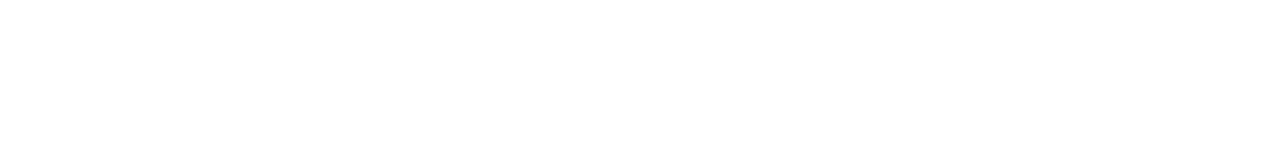
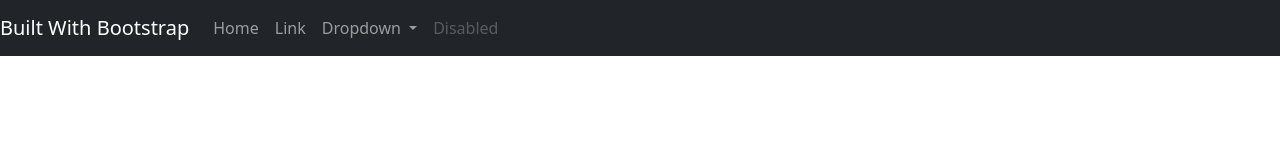
Before and after one commit to cgtodd85/team-profile-generator, a website: page src/html-css-mockup/index.html in a window 1280 px wide. Drawn offline with nearby package versions, Linux system fonts and the light colour scheme.

Commit message:
add bootstrap navbar

```diff
--- a/src/html-css-mockup/index.html
+++ b/src/html-css-mockup/index.html
@@ -17,5 +17,61 @@
     ></script>
     <title>Document</title>
   </head>
-  <body></body>
+  <body>
+    <nav class="navbar navbar-expand-lg navbar-dark bg-dark">
+      <a class="navbar-brand" href="#">Built With Bootstrap</a>
+      <button
+        class="navbar-toggler"
+        type="button"
+        data-toggle="collapse"
+        data-target="#navbarSupportedContent"
+        aria-controls="navbarSupportedContent"
+        aria-expanded="false"
+        aria-label="Toggle navigation"
+      >
+        <span class="navbar-toggler-icon"></span>
+      </button>
+
+      <div class="collapse navbar-collapse" id="navbarSupportedContent">
+        <ul class="navbar-nav">
+          <li class="nav-item active">
+            <a class="nav-link" href="#"
+              >Home <span class="sr-only">(current)</span></a
+            >
+          </li>
+          <li class="nav-item">
+            <a class="nav-link" href="#">Link</a>
+          </li>
+          <li class="nav-item dropdown">
+            <a
+              class="nav-link dropdown-toggle"
+              href="#"
+              id="navbarDropdown"
+              role="button"
+              data-toggle="dropdown"
+              aria-haspopup="true"
+              aria-expanded="false"
+            >
+              Dropdown
+            </a>
+            <div class="dropdown-menu" aria-labelledby="navbarDropdown">
+              <a class="dropdown-item" href="#">Action</a>
+              <a class="dropdown-item" href="#">Another action</a>
+              <div class="dropdown-divider"></div>
+              <a class="dropdown-item" href="#">Something else here</a>
+            </div>
+          </li>
+          <li class="nav-item">
+            <a
+              class="nav-link disabled"
+              href="#"
+              tabindex="-1"
+              aria-disabled="true"
+              >Disabled</a
+            >
+          </li>
+        </ul>
+      </div>
+    </nav>
+  </body>
 </html>
```
